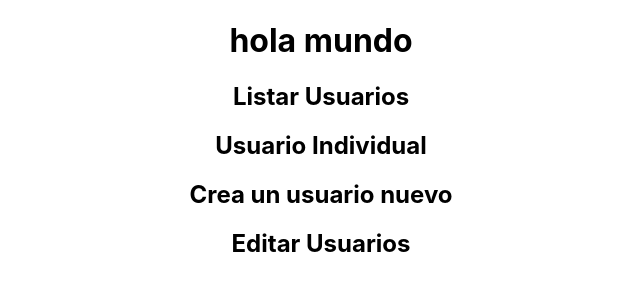
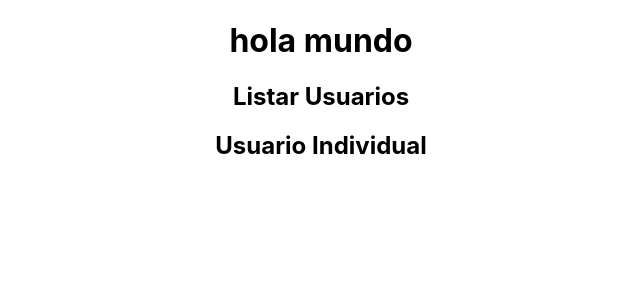
Before and after one commit to camilorendon/crud_mern_stack, a React (Create React App) app in the folder cliente/: page / in a window 1280 px wide. Shown: the top 300 px of the page, without its empty margins (319-959 px from the left). Built offline with nearby package versions, Linux system fonts and the light colour scheme.

Commit message:
feat: routes

```diff
--- a/cliente/package.json
+++ b/cliente/package.json
@@ -8,6 +8,7 @@
     "@testing-library/user-event": "^13.5.0",
     "react": "^18.2.0",
     "react-dom": "^18.2.0",
+    "react-router-dom": "^6.18.0",
     "react-scripts": "5.0.1",
     "web-vitals": "^2.1.4"
   },
--- a/cliente/src/App.js
+++ b/cliente/src/App.js
@@ -1,15 +1,21 @@
-import './App.css';
-import ListUsers from './components/ListUsers';
-import AddUser from './components/AddUser';
-import EditUser from './components/EditUser';
+import "./App.css";
+import ListUsers from "./components/ListUsers";
+import AddUser from "./components/AddUser";
+import EditUser from "./components/EditUser";
+import { BrowserRouter, Routes, Route } from "react-router-dom";
 
 function App() {
   return (
     <div className="App">
       <h1>hola mundo</h1>
-      <ListUsers />
-      <AddUser />
-      <EditUser />
+
+      <BrowserRouter>
+        <Routes>
+          <Route path="/" element={<ListUsers />} exact></Route>
+          <Route path="/agregar-usuario" element={<AddUser />} exact></Route>
+          <Route path="/editar-usuario" element={<EditUser />} exact></Route>
+        </Routes>
+      </BrowserRouter>
     </div>
   );
 }
```
Also changed, not shown: 1 other file (tests, documents, lock files or other folders).
